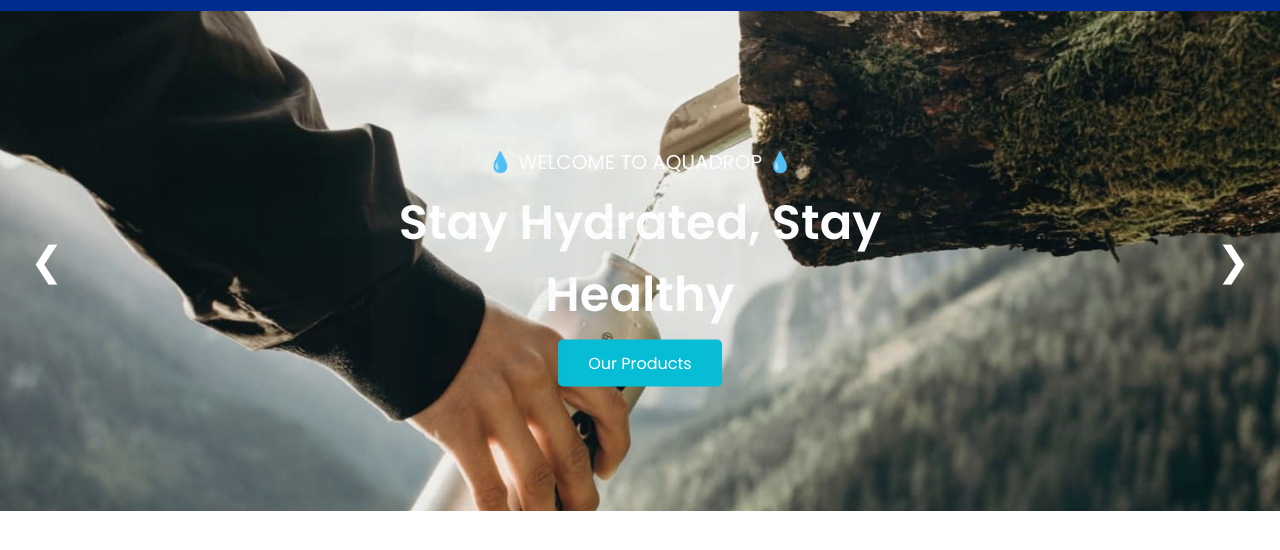
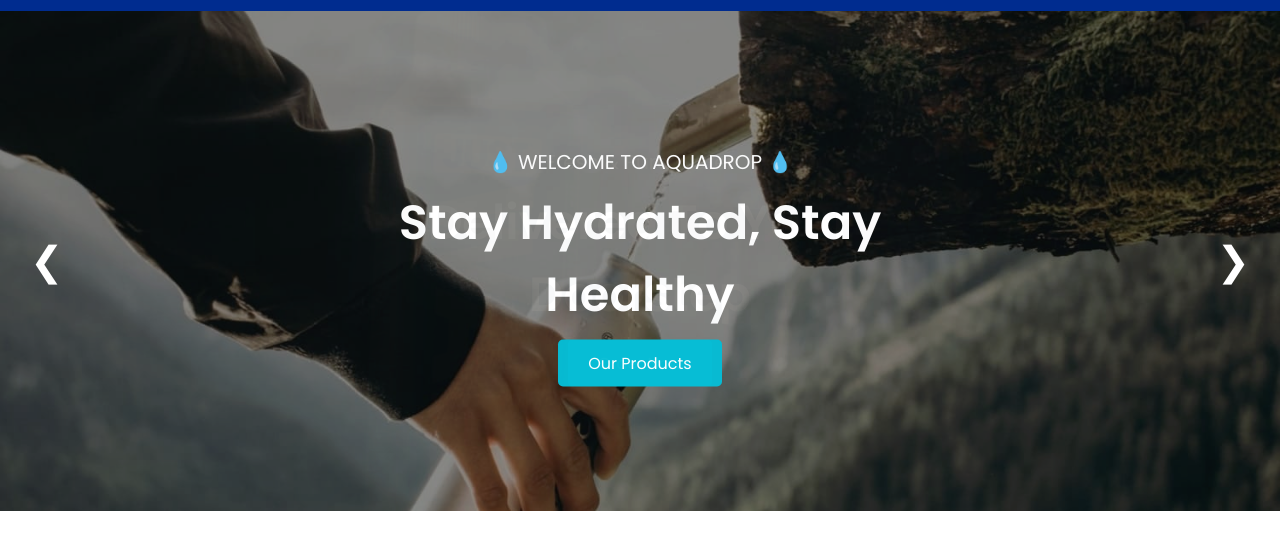
Before and after one commit to pankaj7322/coolnira-website, a plain HTML site: page index.html in a window 1280 px wide. Shown: the part 108-658 px from the top of the page. Drawn offline with Linux system fonts and the light colour scheme.

Commit message:
add darklay on slider

```diff
--- a/css/style.css
+++ b/css/style.css
@@ -170,6 +170,12 @@
     width: 100%;
     height: 100%;
     object-fit: cover;
+}
+.hero-slider .slide::before{
+    content:"";
+    position: absolute;
+    inset:0;
+    background:rgba(0,0,0,0.45);
 }
 
 .hero-slider .hero-content {
```
